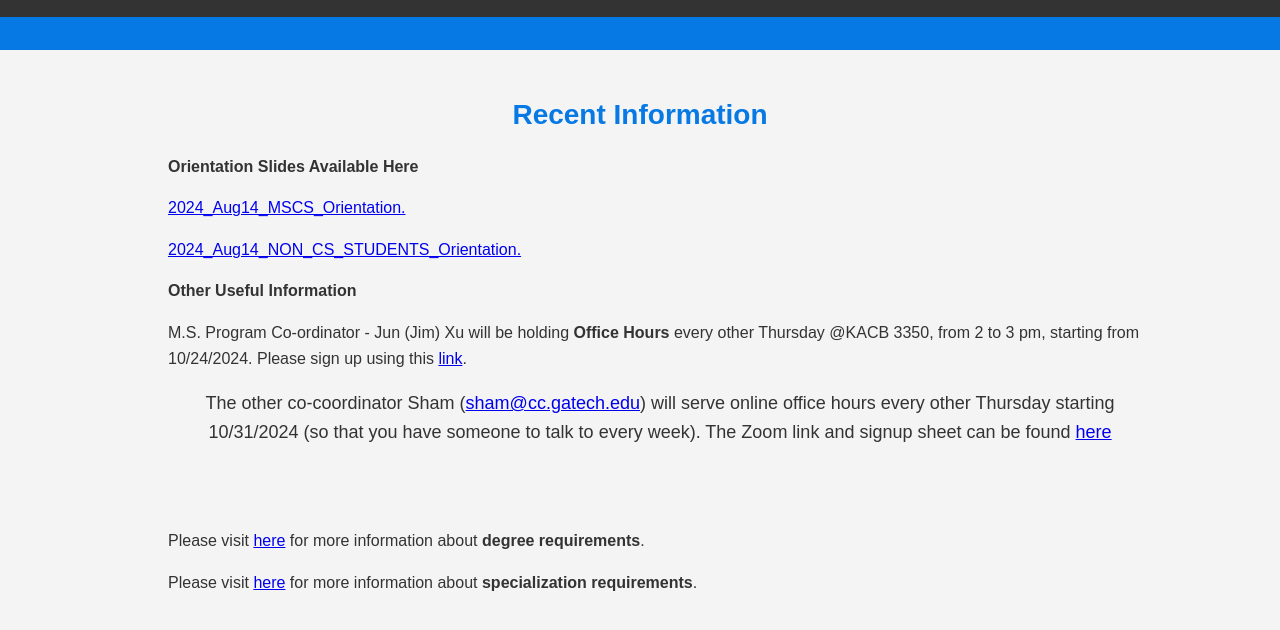
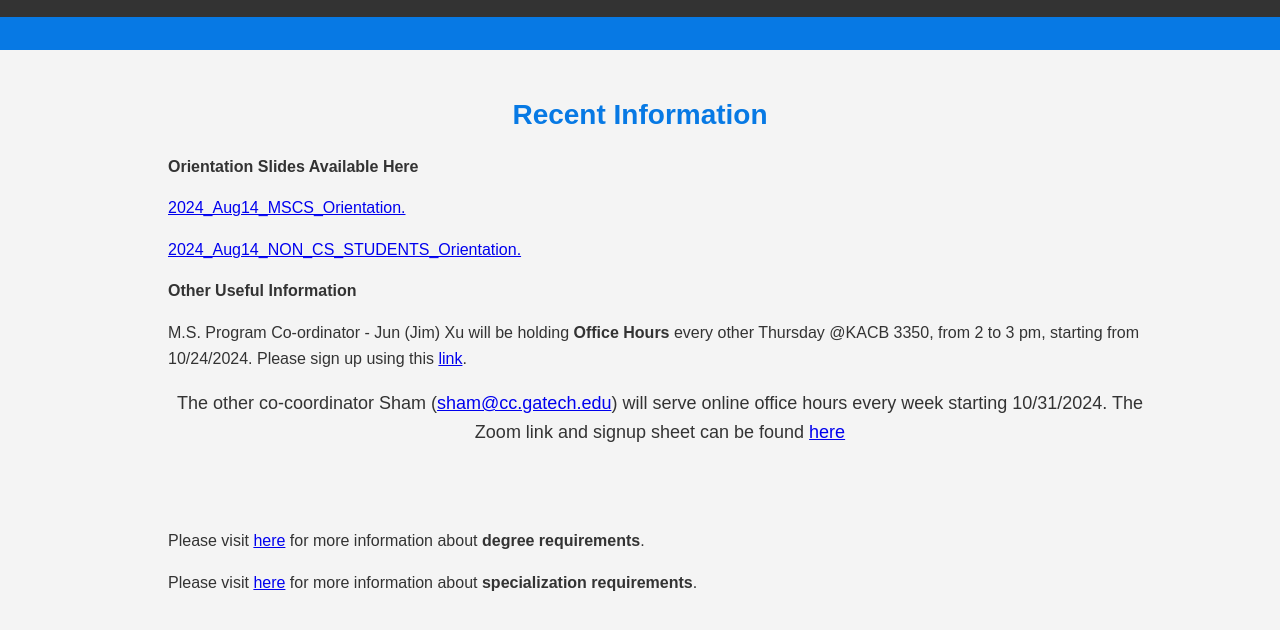
Before and after one commit to jimxuosu/MSCS-compsys-website, a plain HTML site: page index.html in a window 1280 px wide. Shown: the part 128-758 px from the top of the page. Drawn offline with Linux system fonts and the light colour scheme.

Commit message:
final edit
to Sham's info

```diff
--- a/index.html
+++ b/index.html
@@ -33,7 +33,7 @@
         Please sign up using this <a href="https://gtvault-my.sharepoint.com/:w:/g/personal/jx9_gatech_edu/ETJ_mySsET9Lp5uKjEz-KZMBwXqmZNdjEeRRLbNKLz_lHg?e=ykc3Oi">link</a>.
 </ul>
         <ul>
-          <p>The other co-coordinator Sham (<a href="sham@cc.gatech.edu">sham@cc.gatech.edu</a>) will serve online office hours every other Thursday starting 10/31/2024 (so that you have someone to talk to every week). The Zoom link and signup sheet can be found <a href="https://gtvault-my.sharepoint.com/:x:/g/personal/sn7_gatech_edu/Ee1hsO6PWcBCi_Fg29ALNGMB1CKvr9lpHvUUms5dSe59WQ?e=blQfqd&CID=d3edfe30-3340-76ab-53df-8caea1529677">here</a></p>
+          <p>The other co-coordinator Sham (<a href="sham@cc.gatech.edu">sham@cc.gatech.edu</a>) will serve online office hours every week starting 10/31/2024. The Zoom link and signup sheet can be found <a href="https://gtvault-my.sharepoint.com/:x:/g/personal/sn7_gatech_edu/Ee1hsO6PWcBCi_Fg29ALNGMB1CKvr9lpHvUUms5dSe59WQ?e=blQfqd&CID=d3edfe30-3340-76ab-53df-8caea1529677">here</a></p>
         </ul>
         <!-- <h2>Basic Info</h2>
         <ul>The College of Computing (CoC) was established at Georgia Tech in 1990. Initially, it contained only one school (department): Computer Science. Now the college has four main schools involved in research and teaching:</ul>
```
